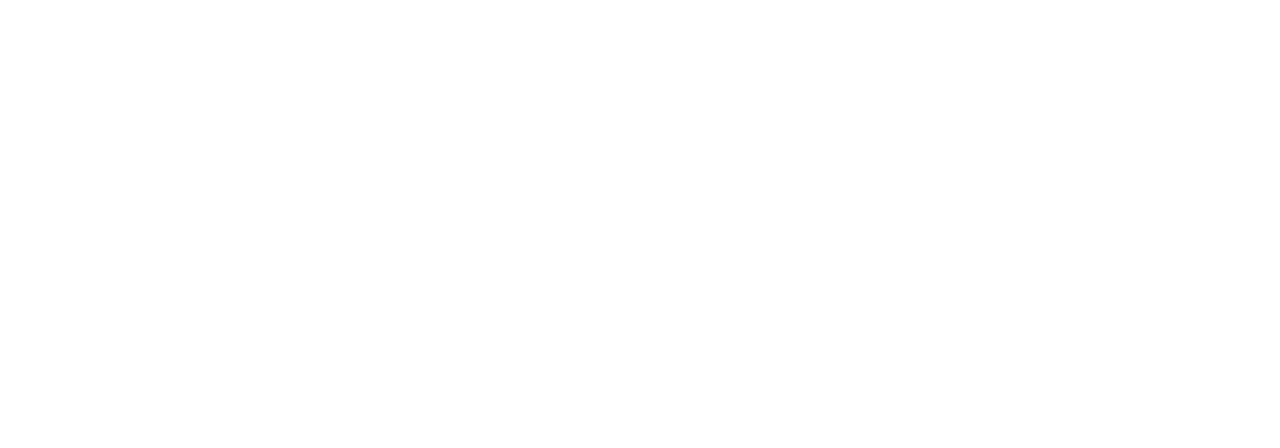
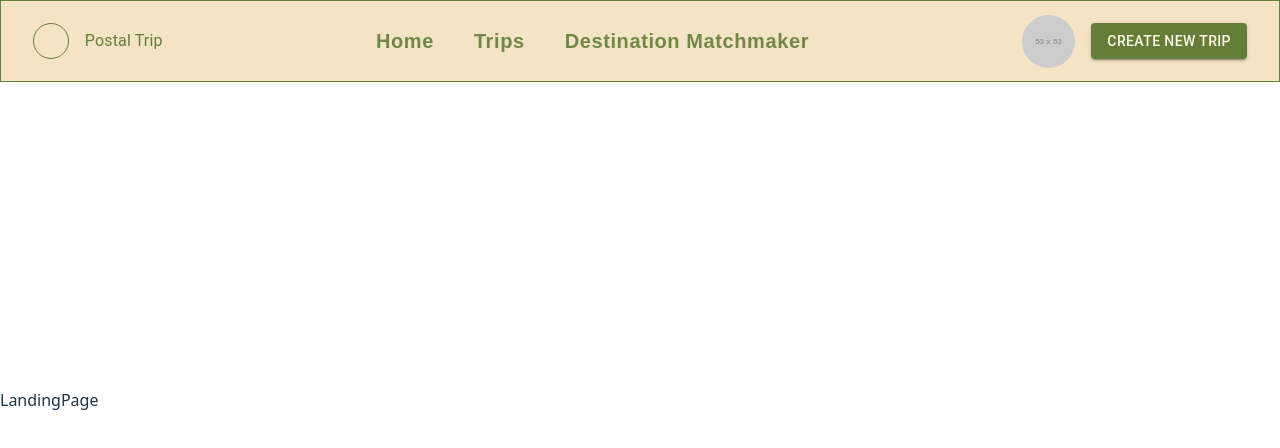
Before and after one commit to valegaru/WebProject, a React (Vite) app in the folder my-react-app/: page /landing in a window 1280 px wide. Before the commit this address had no page. Shown: the top 448 px of the page. Built offline with nearby package versions, Linux system fonts and the light colour scheme.

Commit message:
routes landing

```diff
--- a/my-react-app/src/App.jsx
+++ b/my-react-app/src/App.jsx
@@ -1,20 +1,22 @@
-import { BrowserRouter, Routes, Route } from 'react-router-dom'
- import Home from './pages/Home/Home'
- import Matchmaker from './pages/Matchmaker/Matchmaker'
- import ExpenseTracker from './pages/ExpenseTracker/ExpenseTracker'
- import TripPlanner from './pages/TripPlanner/TripPlanner'
+import { BrowserRouter, Routes, Route } from 'react-router-dom';
+import Home from './pages/Home/Home';
+import Matchmaker from './pages/Matchmaker/Matchmaker';
+import ExpenseTracker from './pages/ExpenseTracker/ExpenseTracker';
+import TripPlanner from './pages/TripPlanner/TripPlanner';
+import Landing from './pages/landing/landing';
 
 const App = () => {
-   return (
-    <BrowserRouter>
-      <Routes>
-        <Route path='/' element={<Home/>}/>
-        <Route path='/matchmaker' element={<Matchmaker/>}/>
-        <Route path='/expenseTracker' element={<ExpenseTracker/>}/>
-        <Route path='/tripPlanner' element={<TripPlanner/>}/>
-      </Routes>
-    </BrowserRouter>
-  )
-}
+	return (
+		<BrowserRouter>
+			<Routes>
+				<Route path='/' element={<Home />} />
+				<Route path='/matchmaker' element={<Matchmaker />} />
+				<Route path='/expenseTracker' element={<ExpenseTracker />} />
+				<Route path='/tripPlanner' element={<TripPlanner />} />
+				<Route path='/landing' element={<Landing />} />
+			</Routes>
+		</BrowserRouter>
+	);
+};
 
 export default App;
--- a/my-react-app/src/pages/landing/landing.jsx
+++ b/my-react-app/src/pages/landing/landing.jsx
@@ -1,11 +1,13 @@
 import React from 'react';
-
+import Navbar from '../../components/Navbar/Navbar';
 
 const Landing = () => {
-  return (
-
-        <p>hola</p>
-  );
+	return (
+		<>
+			<Navbar></Navbar>
+			<p>LandingPage</p>
+		</>
+	);
 };
 
 export default Landing;
```
Also changed, not shown: my-react-app/src/components/Banner/banner.css (added), my-react-app/src/components/Banner/banner.jsx (added).
